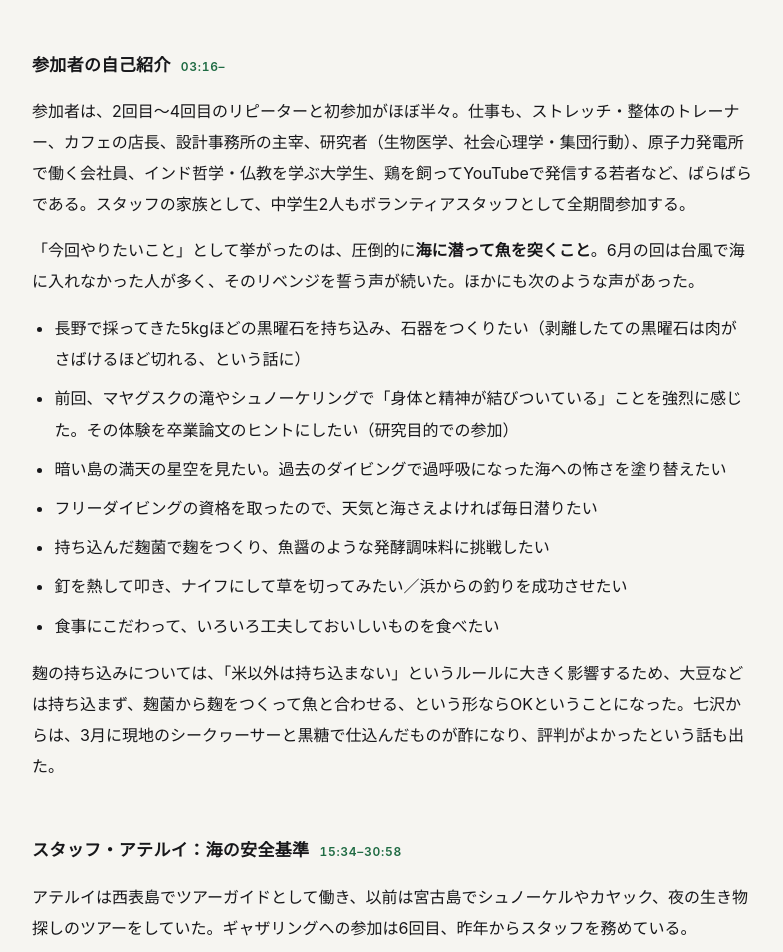
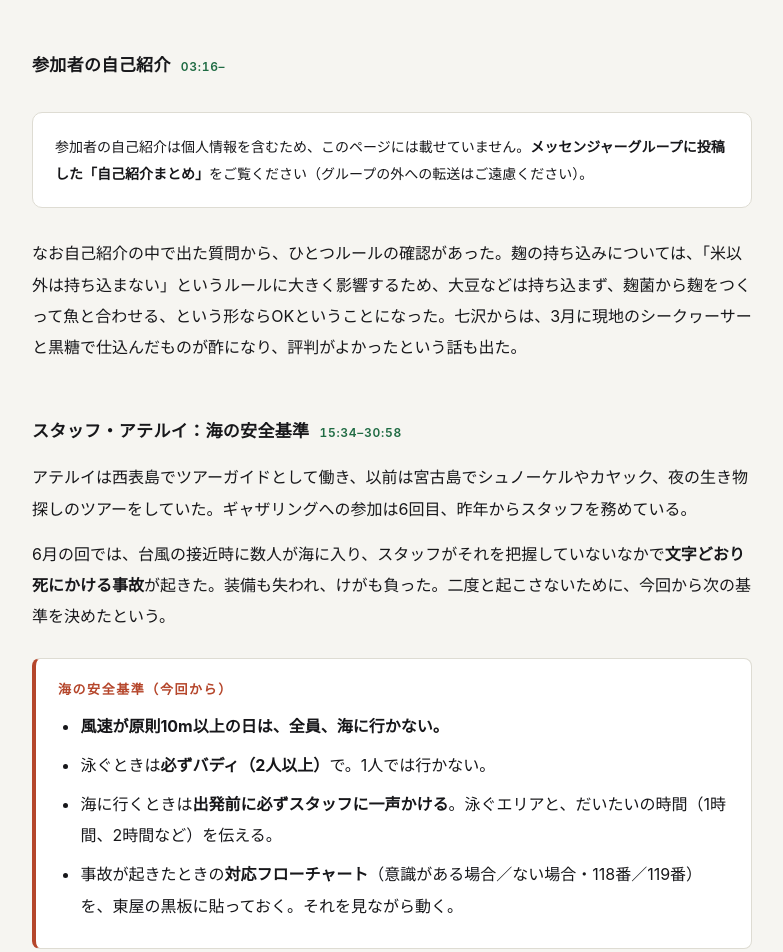
Before and after one commit to nswtmk/technel-seminar, a plain HTML site: page jungle-202610-jizen.html in a window 1280 px wide. Shown: the part 2528-3480 px from the top of the page, without its empty margins (248-1031 px from the left). Drawn offline with Linux system fonts and the light colour scheme.

Commit message:
事前説明会まとめ：自己紹介はメッセンジャーの自己紹介まとめを参照する形に
Co-Authored-By: Claude Opus 5.5 <noreply@anthropic.com>

```diff
--- a/jungle-202610-jizen.html
+++ b/jungle-202610-jizen.html
@@ -115,18 +115,8 @@
 <p>フィールドに着いたとき、行ったことはないのに「もう分かっている」状態になっていることが、とても大事だと七沢は言う。かつて事前の顔合わせをしっかりやらなかった頃は、現地でずっとお互いに自己紹介をしている、ということがよく起きた。そこで今回も、最初にしっかり自己紹介をし、そのあとフィールドで何ができるのかをイメージしてもらう、という2本立てで進められた。</p>
 
 <h3>参加者の自己紹介<span class="trange">03:16–</span></h3>
-<p>参加者は、2回目〜4回目のリピーターと初参加がほぼ半々。仕事も、ストレッチ・整体のトレーナー、カフェの店長、設計事務所の主宰、研究者（生物医学、社会心理学・集団行動）、原子力発電所で働く会社員、インド哲学・仏教を学ぶ大学生、鶏を飼ってYouTubeで発信する若者など、ばらばらである。スタッフの家族として、中学生2人もボランティアスタッフとして全期間参加する。</p>
-<p>「今回やりたいこと」として挙がったのは、圧倒的に<strong>海に潜って魚を突くこと</strong>。6月の回は台風で海に入れなかった人が多く、そのリベンジを誓う声が続いた。ほかにも次のような声があった。</p>
-<ul>
-  <li>長野で採ってきた5kgほどの黒曜石を持ち込み、石器をつくりたい（剥離したての黒曜石は肉がさばけるほど切れる、という話に）</li>
-  <li>前回、マヤグスクの滝やシュノーケリングで「身体と精神が結びついている」ことを強烈に感じた。その体験を卒業論文のヒントにしたい（研究目的での参加）</li>
-  <li>暗い島の満天の星空を見たい。過去のダイビングで過呼吸になった海への怖さを塗り替えたい</li>
-  <li>フリーダイビングの資格を取ったので、天気と海さえよければ毎日潜りたい</li>
-  <li>持ち込んだ麹菌で麹をつくり、魚醤のような発酵調味料に挑戦したい</li>
-  <li>釘を熱して叩き、ナイフにして草を切ってみたい／浜からの釣りを成功させたい</li>
-  <li>食事にこだわって、いろいろ工夫しておいしいものを食べたい</li>
-</ul>
-<p>麹の持ち込みについては、「米以外は持ち込まない」というルールに大きく影響するため、大豆などは持ち込まず、麹菌から麹をつくって魚と合わせる、という形ならOKということになった。七沢からは、3月に現地のシークヮーサーと黒糖で仕込んだものが酢になり、評判がよかったという話も出た。</p>
+<div class="note">参加者の自己紹介は個人情報を含むため、このページには載せていません。<strong>メッセンジャーグループに投稿した「自己紹介まとめ」</strong>をご覧ください（グループの外への転送はご遠慮ください）。</div>
+<p>なお自己紹介の中で出た質問から、ひとつルールの確認があった。麹の持ち込みについては、「米以外は持ち込まない」というルールに大きく影響するため、大豆などは持ち込まず、麹菌から麹をつくって魚と合わせる、という形ならOKということになった。七沢からは、3月に現地のシークヮーサーと黒糖で仕込んだものが酢になり、評判がよかったという話も出た。</p>
 
 <h3>スタッフ・アテルイ：海の安全基準<span class="trange">15:34–30:58</span></h3>
 <p>アテルイは西表島でツアーガイドとして働き、以前は宮古島でシュノーケルやカヤック、夜の生き物探しのツアーをしていた。ギャザリングへの参加は6回目、昨年からスタッフを務めている。</p>
```
